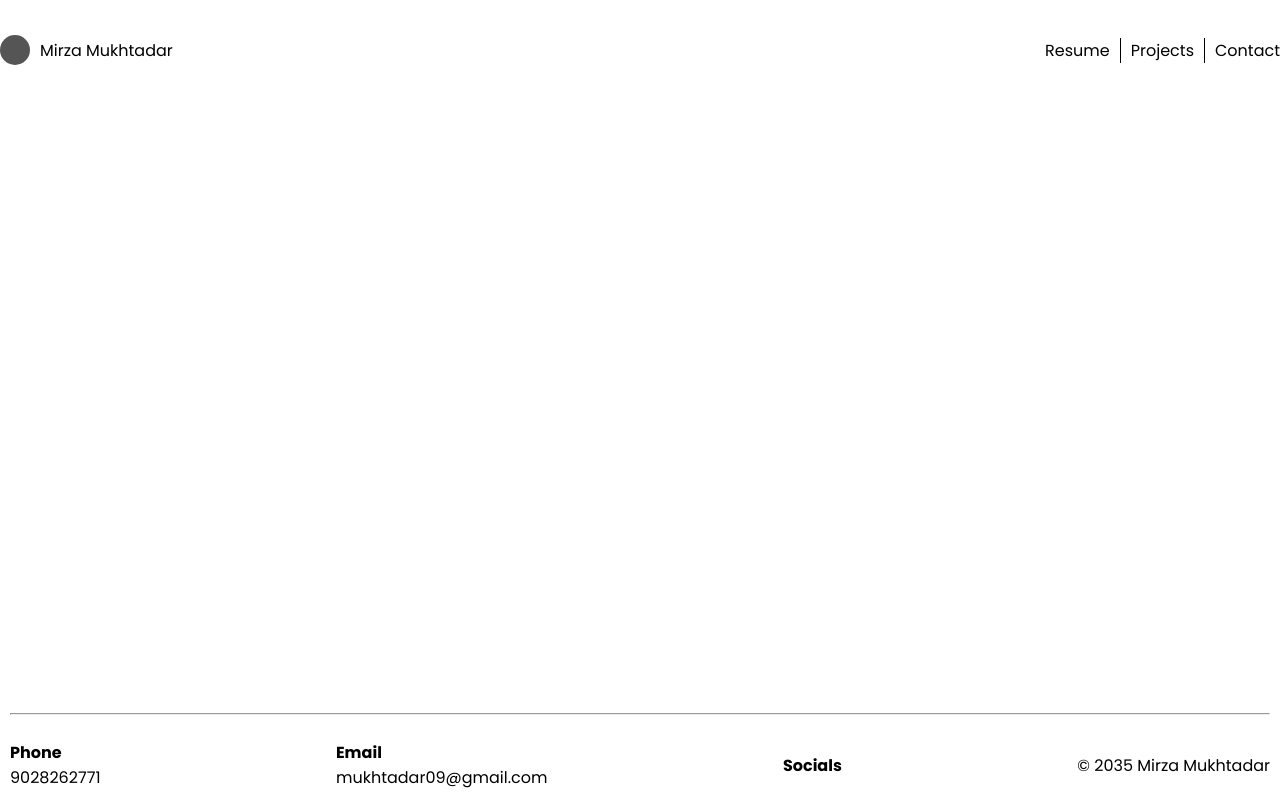
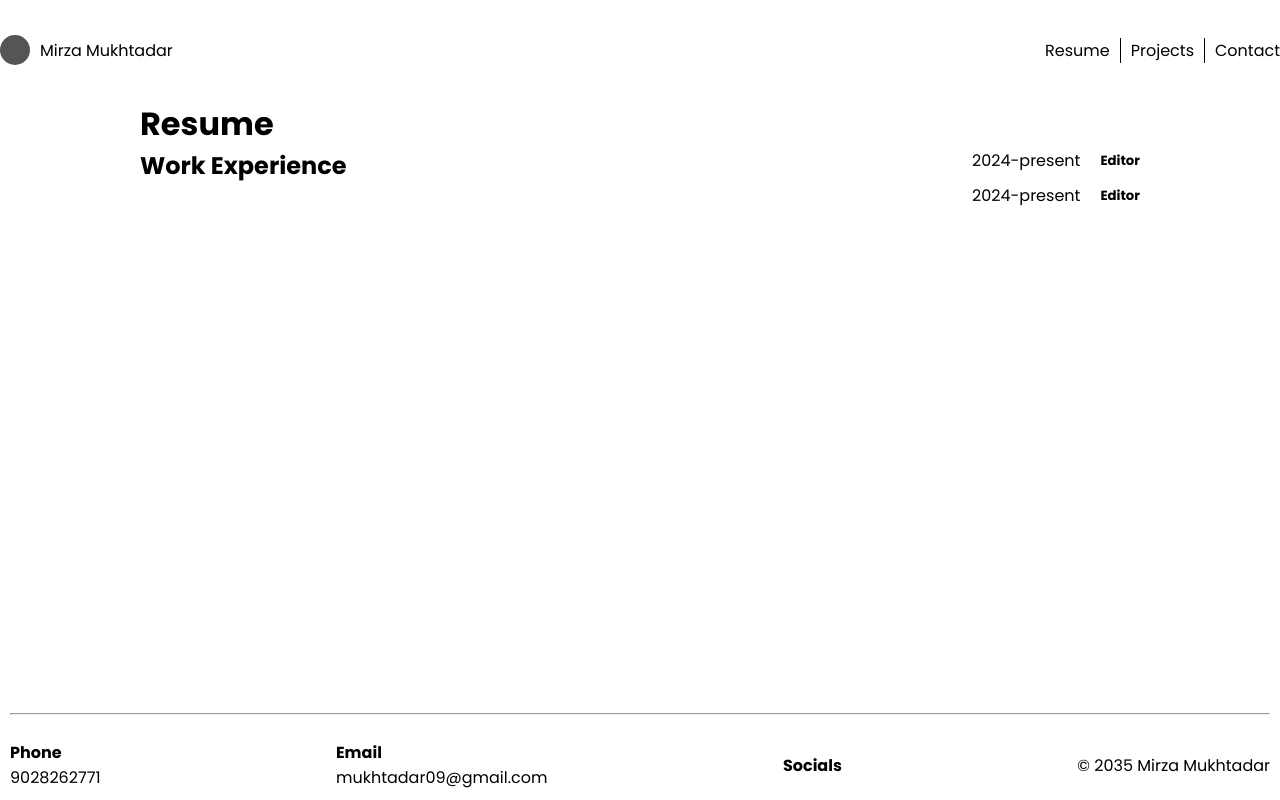
Before and after one commit to MirzaMukhtadar/portfolio-final, a React (Create React App) app: page /resume in a window 1280 px wide. Built offline with nearby package versions, Linux system fonts and the light colour scheme.

Commit message:
added some changes

```diff
--- a/src/App.js
+++ b/src/App.js
@@ -3,6 +3,8 @@ import Home from "./pages/Home/Home";
 import { Route, Routes } from "react-router-dom";
 import NavigationBar from "./components/Navbar/NavigationBar";
 import { Footer } from "./components/footer/Footer";
+import Resume from "./pages/resume/Resume";
+import Projects from "./pages/projects/Projects";
 
 const App = () => {
   return (
@@ -10,6 +12,8 @@ const App = () => {
       <NavigationBar />
       <Routes>
         <Route path="/" element={<Home />} />
+        <Route path="/resume" element={<Resume />} />
+        <Route path="/projects" element={<Projects />} />
       </Routes>
       <Footer />
     </div>
--- a/src/components/Navbar/NavigationBar.jsx
+++ b/src/components/Navbar/NavigationBar.jsx
@@ -9,16 +9,16 @@ const NavigationBar = () => {
       <Sidebar />
       <div className="wrapper">
         <div className="logo">
-          <div className="circle"></div> Mirza Mukhtadar
+          <div className="circle"></div> <Link to="/">Mirza Mukhtadar</Link>
         </div>
         <div className="social">
-          <Link to="">
+          <Link to="/resume">
             <p>Resume</p>
           </Link>
-          <Link to="">
+          <Link to="/projects">
             <p>Projects</p>
           </Link>
-          <Link to="">
+          <Link to="/contact">
             <p>Contact</p>
           </Link>
         </div>
--- a/src/pages/resume/Resume.jsx
+++ b/src/pages/resume/Resume.jsx
@@ -0,0 +1,25 @@
+import React from "react";
+import "./resume.scss";
+
+const Resume = () => {
+  return (
+    <div className="wrapper-resume">
+      <h1>Resume</h1>
+      <div className="div-exp">
+        <h2>Work Experience</h2>
+        <div className="all-exp">
+          <div className="exp">
+            <p>2024-present</p>
+            <h5>Editor</h5>
+          </div>
+          <div className="exp">
+            <p>2024-present</p>
+            <h5>Editor</h5>
+          </div>
+        </div>
+      </div>
+    </div>
+  );
+};
+
+export default Resume;
--- a/src/pages/resume/resume.scss
+++ b/src/pages/resume/resume.scss
@@ -0,0 +1,20 @@
+.wrapper-resume {
+  max-width: 1000px;
+  margin: auto;
+  .div-exp {
+    display: flex;
+    justify-content: space-between;
+    .all-exp {
+      display: flex;
+      flex-direction: column;
+      align-items: center;
+      gap: 10px;
+      .exp {
+        display: flex;
+        align-items: center;
+        justify-content: space-between;
+        gap: 20px;
+      }
+    }
+  }
+}
```
